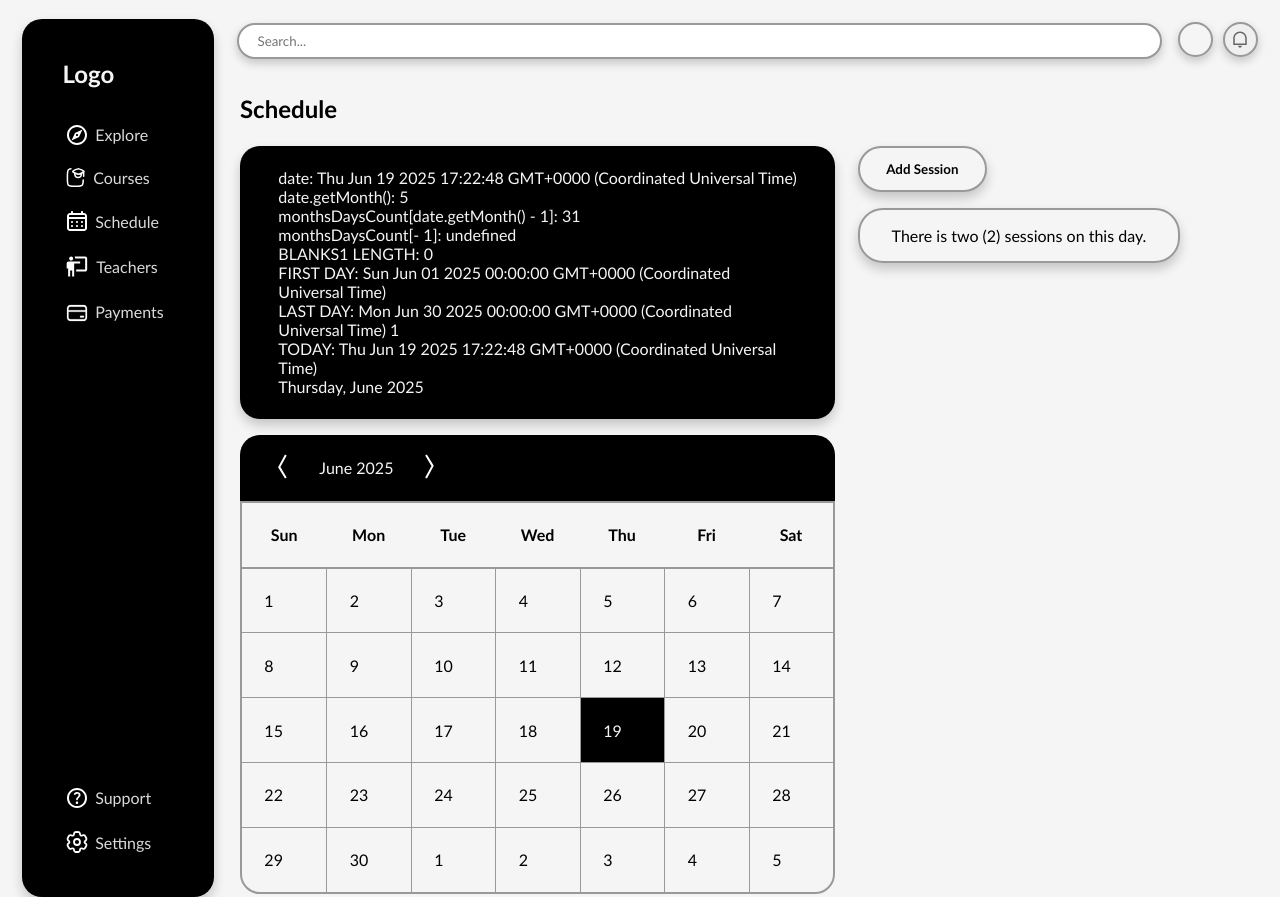
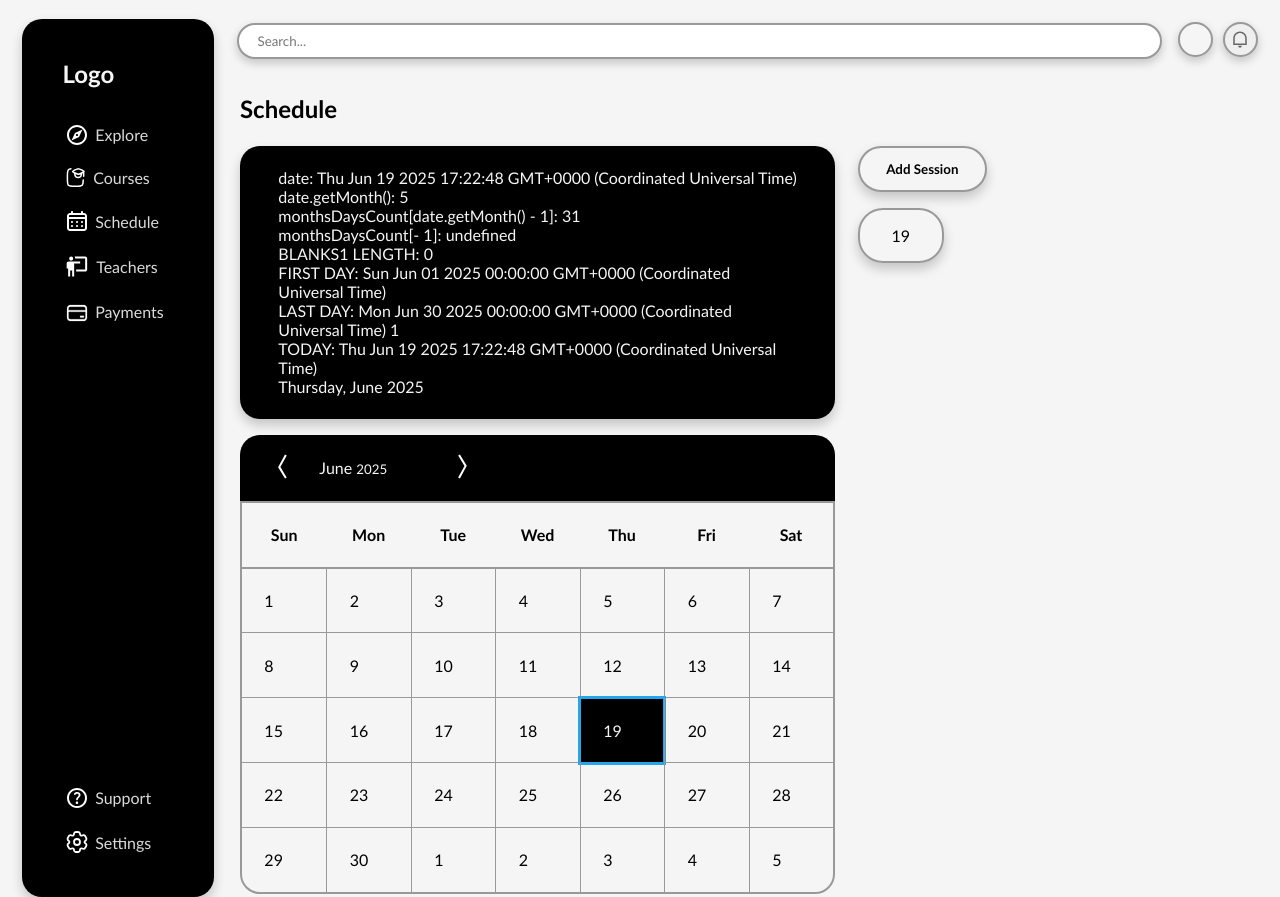
Before and after one commit to Younes-R/e-learn-platform, a Next.js app: page /student/schedule in a window 1280 px wide. Built offline with nearby package versions, Linux system fonts and the light colour scheme.

Commit message:
added selection, current day and switching between months and the right side details component

```diff
--- a/src/ui/student/Calendar/calendar.module.css
+++ b/src/ui/student/Calendar/calendar.module.css
@@ -76,6 +76,14 @@
   cursor: pointer;
 }
 
+.calendar__month__current-month input {
+  font-family: inherit;
+  color: whitesmoke;
+  background-color: black;
+  border: none;
+  width: 3em;
+}
+
 .calendar__month__days-row {
   /* display: flex;
   flex-direction: row;
--- a/src/ui/student/Calendar/calendar.tsx
+++ b/src/ui/student/Calendar/calendar.tsx
@@ -22,7 +22,10 @@ export default function Calendar() {
     "December",
   ];
   const [date, setDate] = useState(new Date());
-  const [selectedDate, setSelectedDate] = useState(date.getDate());
+  const [selectedDate, setSelectedDate] = useState<{ day: number; month: number } | null>({
+    day: date.getDate(),
+    month: date.getMonth(),
+  });
   const monthsDaysCount = [
     31,
     (date.getFullYear() - 2016) % 4 == 0 ? 29 : 28,
@@ -44,6 +47,21 @@ export default function Calendar() {
   const lastDay = new Date(Date.UTC(date.getFullYear(), date.getMonth(), monthsDaysCount[date.getMonth()]));
   const blanks1 = Array.from({ length: firstDay.getDay() });
   const blanks2 = Array.from({ length: 7 - lastDay.getDay() - 1 });
+
+  const handleDaySelection = ({ day, month, year }: { day: number; month: number; year: number }) => {
+    if (selectedDate?.day === day && selectedDate?.month === month) {
+      setSelectedDate(null);
+    } else {
+      setSelectedDate({ day, month });
+    }
+    if (month !== date.getMonth()) {
+      if ((month < date.getMonth() && year === date.getFullYear()) || year < date.getFullYear()) {
+        setDate(new Date(date.getFullYear(), date.getMonth() - 1));
+      } else {
+        setDate(new Date(date.getFullYear(), date.getMonth() + 1));
+      }
+    }
+  };
 
   return (
     <section className={styles["calendar"]}>
@@ -77,7 +95,30 @@ export default function Calendar() {
             >
               <LeftArrow />
             </button>
-            <p>{`${months[date.getMonth()]} ${date.getFullYear()}`}</p>
+            <form
+              onSubmit={(e) => {
+                e.preventDefault();
+                const formData = new FormData(e.currentTarget);
+                const year = Number(formData.get("year"));
+                setDate(new Date(year, date.getMonth()));
+              }}
+            >
+              <p>
+                {`${months[date.getMonth()]} `}
+                <input
+                  type="number"
+                  name="year"
+                  value={date.getFullYear()}
+                  min="1900"
+                  max="2100"
+                  style={{ width: 70 }}
+                />
+                <button
+                  type="submit"
+                  style={{ display: "none" }}
+                />
+              </p>
+            </form>
             <button
               onClick={() => {
                 setDate(new Date(date.getFullYear(), date.getMonth() + 1));
@@ -98,6 +139,13 @@ export default function Calendar() {
             {blanks1.map((_, idx) => (
               <Day
                 num={monthsDaysCount[date.getMonth() - 1 == -1 ? 0 : date.getMonth() - 1] - (blanks1.length - idx - 1)}
+                monthIndex={date.getMonth() - 1 == -1 ? 11 : date.getMonth() - 1}
+                yearIndex={date.getMonth() - 1 == -1 ? date.getFullYear() - 1 : date.getFullYear()}
+                todayIndex={today.getDate()}
+                todayMonthIndex={today.getMonth()}
+                todayYearIndex={today.getFullYear()}
+                selectedDate={selectedDate}
+                onClick={handleDaySelection}
               />
             ))}
             {Array.from({ length: monthsDaysCount[date.getMonth()] }).map((_, idx) => (
@@ -108,17 +156,28 @@ export default function Calendar() {
                 todayIndex={today.getDate()}
                 todayMonthIndex={today.getMonth()}
                 todayYearIndex={today.getFullYear()}
+                selectedDate={selectedDate}
+                onClick={handleDaySelection}
               />
             ))}
             {blanks2.map((_, idx) => (
-              <Day num={idx + 1} />
+              <Day
+                num={idx + 1}
+                monthIndex={date.getMonth() + 1 == 12 ? 0 : date.getMonth() + 1}
+                yearIndex={date.getMonth() + 1 == 12 ? date.getFullYear() + 1 : date.getFullYear()}
+                todayIndex={today.getDate()}
+                todayMonthIndex={today.getMonth()}
+                todayYearIndex={today.getFullYear()}
+                selectedDate={selectedDate}
+                onClick={handleDaySelection}
+              />
             ))}
           </div>
         </div>
       </div>
       <div className={styles["calendar__second-section"]}>
         <button>Add Session</button>
-        <div className={styles["calendar__day-info"]}>There is two (2) sessions on this day.</div>
+        {selectedDate ? <div className={styles["calendar__day-info"]}>{selectedDate.day}</div> : null}
       </div>
     </section>
   );
--- a/src/ui/student/Calendar/day.module.css
+++ b/src/ui/student/Calendar/day.module.css
@@ -12,6 +12,12 @@
 .today {
   color: whitesmoke;
   background-color: black;
+}
+
+.selected-day {
+  /* border: 2px solid #26a5ea; */
+  outline: 3px solid #26a5ea;
+  outline-offset: -1px;
 }
 
 .day:nth-child(36) {
--- a/src/ui/student/Calendar/day.tsx
+++ b/src/ui/student/Calendar/day.tsx
@@ -7,18 +7,35 @@ export default function Day(props: {
   yearIndex?: number;
   todayMonthIndex?: number;
   todayYearIndex?: number;
+  selectedDate?: { day: number; month: number } | null;
+  onClick?: Function;
 }) {
   return (
     <div
-      className={`${styles["day"]} ${
-        props.num === props.todayIndex &&
-        props.monthIndex === props.todayMonthIndex &&
-        props.yearIndex === props.todayYearIndex
-          ? styles["today"]
-          : ""
-      } `}
+      onClick={() => {
+        if (props.onClick) {
+          props.onClick({ day: props.num, month: props.monthIndex, year: props.yearIndex });
+        }
+      }}
+      className={`
+        ${styles["day"]}
+        ${
+          props.num === props.todayIndex &&
+          props.monthIndex === props.todayMonthIndex &&
+          props.yearIndex === props.todayYearIndex
+            ? styles["today"]
+            : ""
+        }
+        ${
+          props.num === props.selectedDate?.day && props.monthIndex === props.selectedDate.month
+            ? styles["selected-day"]
+            : ""
+        }
+
+        `}
     >
       {props.num}
+      {/* /{props.monthIndex}/{props.yearIndex} */}
     </div>
   );
 }
```
